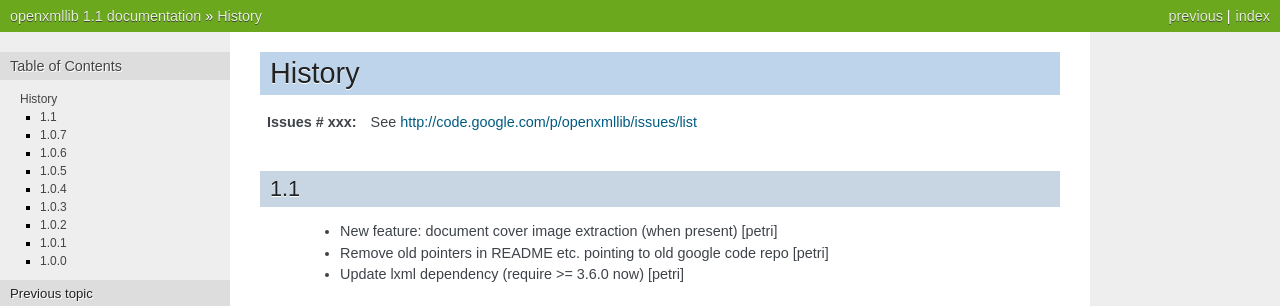
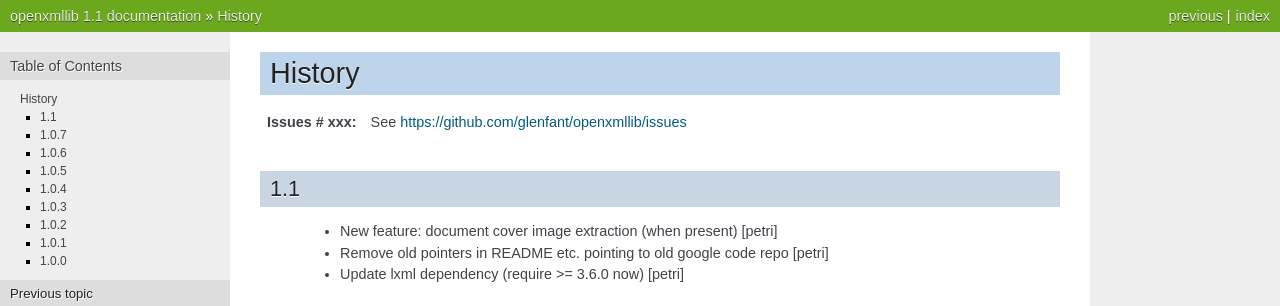
Before and after one commit to glenfant/openxmllib, a Sphinx documentation site: the page built from doc/source/HISTORY.txt, in a window 1280 px wide. Shown: the top 306 px of the page. Built offline with Sphinx 7.4.7, drawn with Linux system fonts in a browser that asks for light colours; some of the changed lines change nothing that is shown.

Commit message:
fix issue tracker URL

```diff
--- a/doc/source/HISTORY.txt
+++ b/doc/source/HISTORY.txt
@@ -9,7 +9,7 @@ History
 .. admonition::
    Issues # xxx
 
-   See `<http://code.google.com/p/openxmllib/issues/list>`_
+   See `<https://github.com/glenfant/openxmllib/issues>`_
 
 1.1
 ===
```
